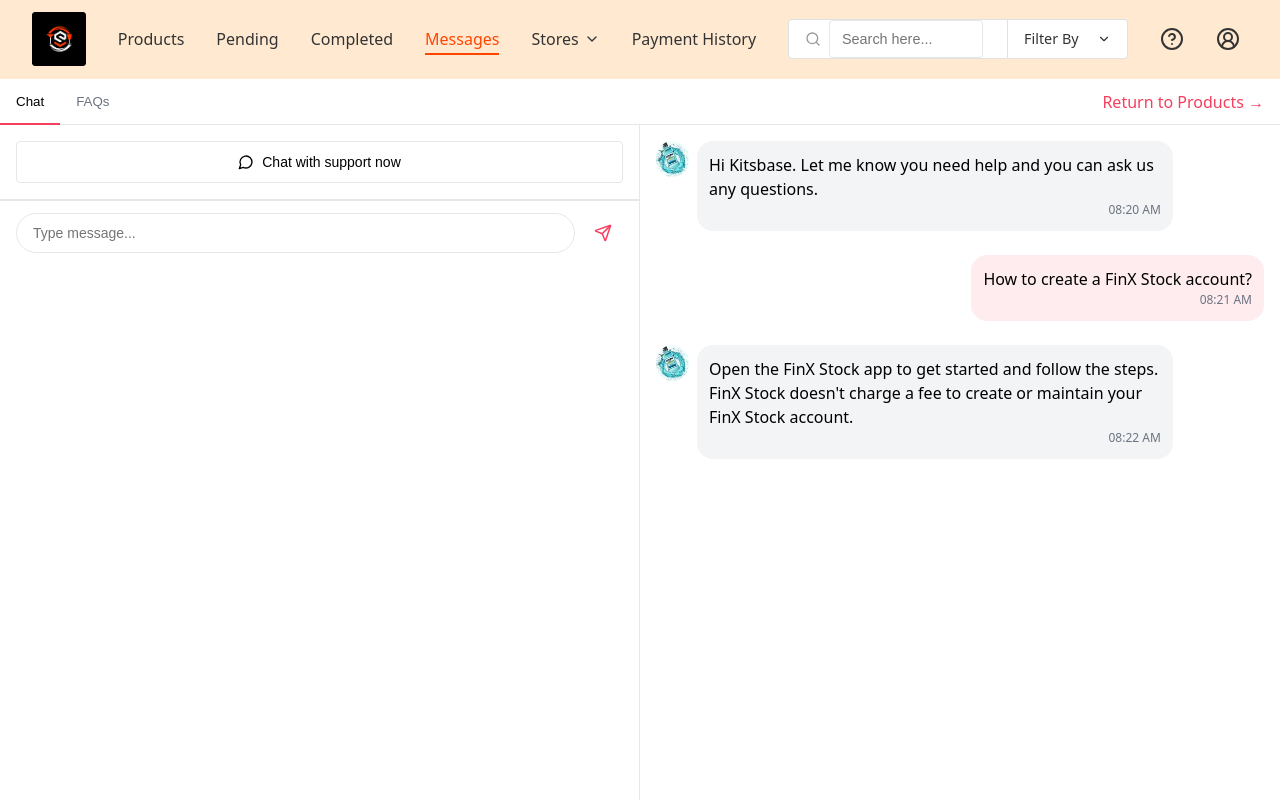
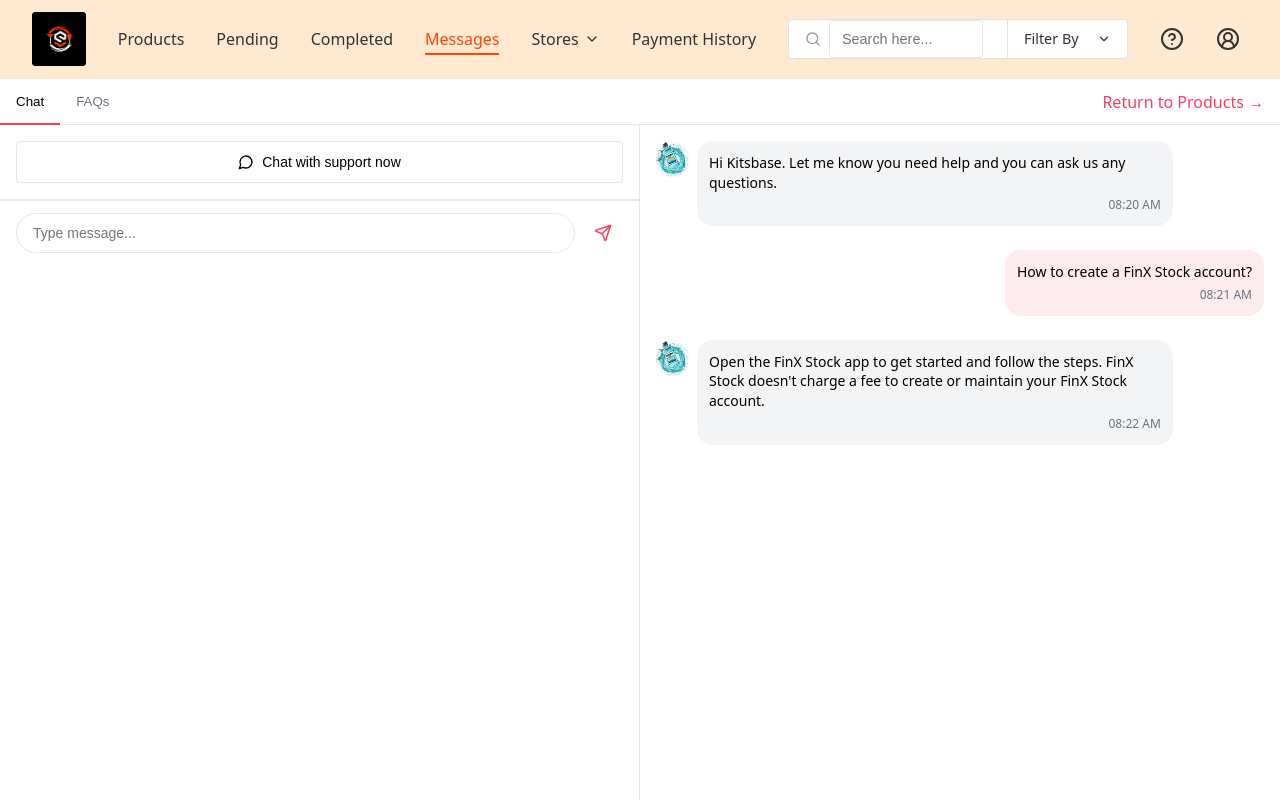
Before and after one commit to geekelo/sephcocco-ecommerce-user, a React (Vite) app: page /messages in a window 1280 px wide. Shown: the top 800 px of the page. Built offline with nearby package versions, Linux system fonts and the light colour scheme.

Commit message:
fix the naem issue

```diff
--- a/src/components/DesktopChat.jsx
+++ b/src/components/DesktopChat.jsx
@@ -78,7 +78,7 @@ const DesktopChat = () => {
                 </div>
               )}
               <div className="message-desktop-bubble">
-                <div className="message-deskop-text">{msg.text}</div>
+                <div className="message-desktop-text">{msg.text}</div>
                 <div className="message-desktop-time">{msg.time}</div>
               </div>
             </div>
```
